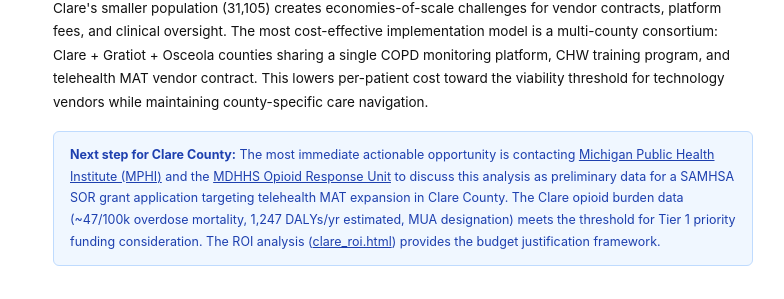
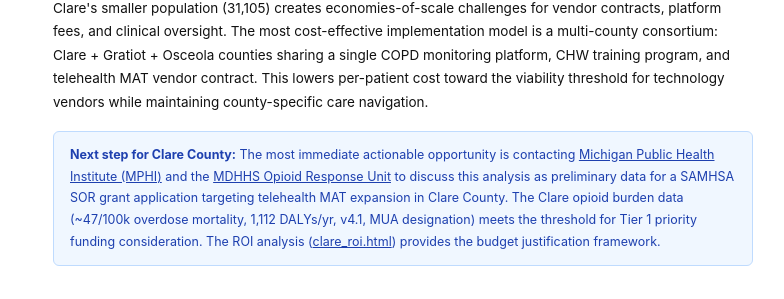
Before and after one commit to LakesLinkedCare/lakeslinked, a plain HTML site: page clare_ai_solutions.html in a window 1280 px wide. Shown: the part 7913-8212 px from the top of the page, without its empty margins (237-1021 px from the left). Drawn offline with Linux system fonts and the light colour scheme.

Commit message:
Clare interventions: last v1 SUD figure updated to v4.1

```diff
--- a/clare_ai_solutions.html
+++ b/clare_ai_solutions.html
@@ -540,7 +540,7 @@ footer-doc { display: block; margin-top: 40px; padding-top: 14px; border-top: 1p
 <p>Clare's smaller population (31,105) creates economies-of-scale challenges for vendor contracts, platform fees, and clinical oversight. The most cost-effective implementation model is a multi-county consortium: Clare + Gratiot + Osceola counties sharing a single COPD monitoring platform, CHW training program, and telehealth MAT vendor contract. This lowers per-patient cost toward the viability threshold for technology vendors while maintaining county-specific care navigation.</p>
 
 <div class="note">
-  <strong>Next step for Clare County:</strong> The most immediate actionable opportunity is contacting <a href="https://www.mphi.org/" style="color:inherit">Michigan Public Health Institute (MPHI)</a> and the <a href="https://www.michigan.gov/mdhhs" style="color:inherit">MDHHS Opioid Response Unit</a> to discuss this analysis as preliminary data for a SAMHSA SOR grant application targeting telehealth MAT expansion in Clare County. The Clare opioid burden data (~47/100k overdose mortality, 1,247 DALYs/yr estimated, MUA designation) meets the threshold for Tier 1 priority funding consideration. The ROI analysis (<a href="clare_roi.html" style="color:inherit">clare_roi.html</a>) provides the budget justification framework.
+  <strong>Next step for Clare County:</strong> The most immediate actionable opportunity is contacting <a href="https://www.mphi.org/" style="color:inherit">Michigan Public Health Institute (MPHI)</a> and the <a href="https://www.michigan.gov/mdhhs" style="color:inherit">MDHHS Opioid Response Unit</a> to discuss this analysis as preliminary data for a SAMHSA SOR grant application targeting telehealth MAT expansion in Clare County. The Clare opioid burden data (~47/100k overdose mortality, 1,112 DALYs/yr, v4.1, MUA designation) meets the threshold for Tier 1 priority funding consideration. The ROI analysis (<a href="clare_roi.html" style="color:inherit">clare_roi.html</a>) provides the budget justification framework.
 </div>
 
 <!-- References -->
```
